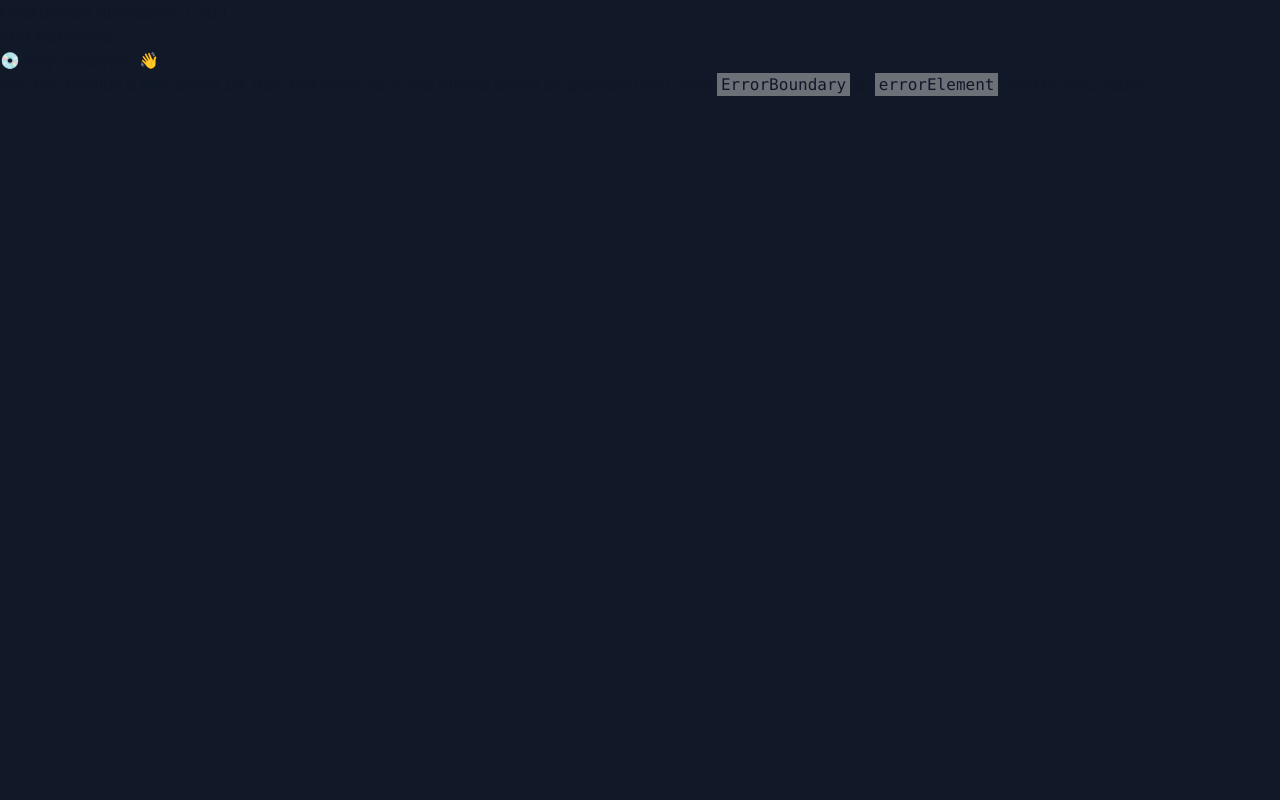
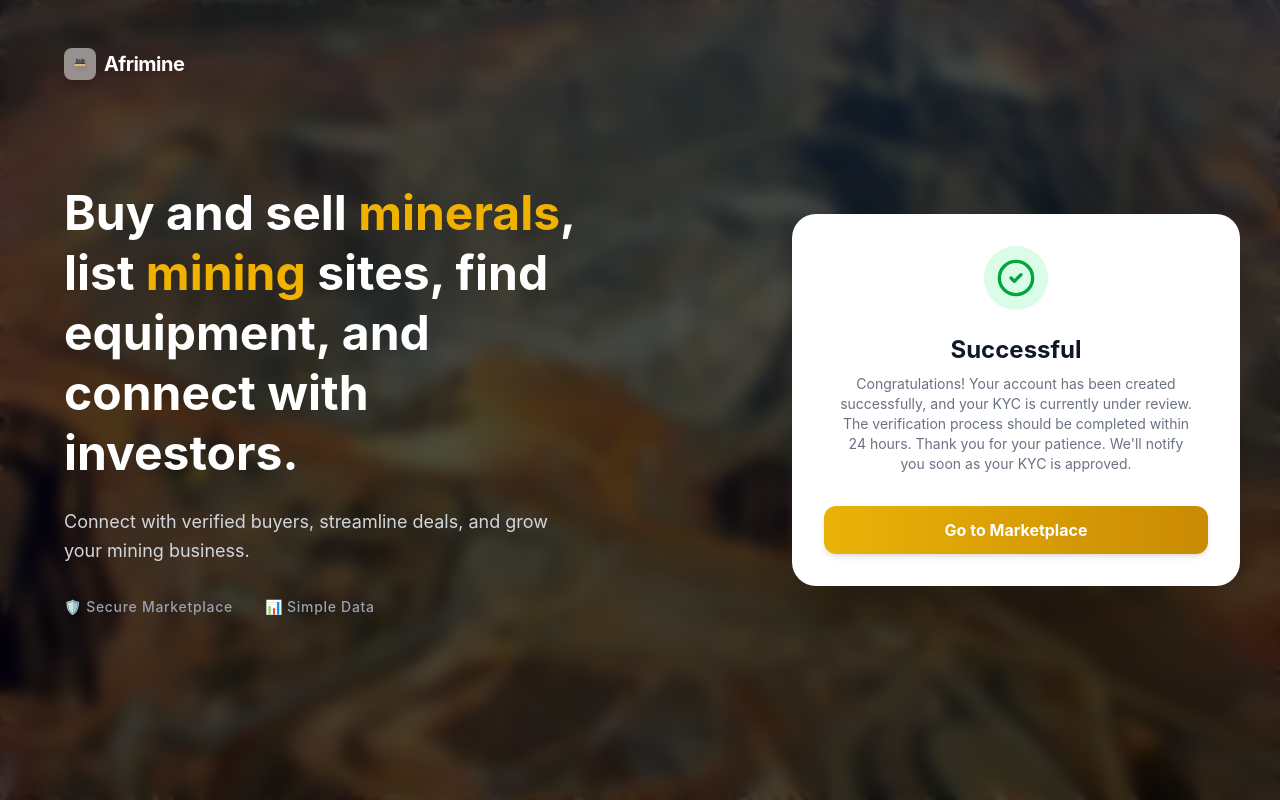
Before and after one commit to AfrimineHub/Afrimine-frontend, a React (Vite) app: page /auth/setup-successful in a window 1280 px wide. Before the commit this address had no page. Built offline with nearby package versions, Linux system fonts and the light colour scheme.

Commit message:
add account setup successful page

```diff
--- a/src/app/router.tsx
+++ b/src/app/router.tsx
@@ -5,6 +5,7 @@ import AccountRegistrationPage from '../features/auth/pages/AccountRegistrationP
 import KycPage from '../features/auth/pages/KycPage';
 import ProfileSetupPage from '../features/auth/pages/ProfileSetupPage';
 import AccountCreatedPage from '../features/auth/pages/AccountCreatedPage';
+import AccountSetupSuccessPage from '../features/auth/pages/AccountSetupSuccessPage';
 
 export const router = createBrowserRouter([
   {
@@ -28,6 +29,7 @@ export const router = createBrowserRouter([
         handle: { step: '3/3' },
       },
       { path: "created", element: <AccountCreatedPage /> },
+      { path: "setup-successful", element: <AccountSetupSuccessPage /> },
     ]
   },
 ]);
--- a/src/features/auth/components/AccountRegistrationForm.tsx
+++ b/src/features/auth/components/AccountRegistrationForm.tsx
@@ -11,7 +11,7 @@ export const AccountRegistrationForm = () => {
     e.preventDefault();
 
     // API call logic here
-    navigate('/auth/kyc');
+    navigate('/auth/created');
   }
   const userTypes = [
     { label: "Miner / Site Owner", value: "miner" },
--- a/src/features/auth/components/BusinessProfileForm.tsx
+++ b/src/features/auth/components/BusinessProfileForm.tsx
@@ -11,14 +11,21 @@ export const BusinessProfileForm = () => {
     e.preventDefault();
 
     // Api call here
-    navigate('/auth/created');
+    navigate('/auth/kyc');
   }
   return (
     <form className="space-y-4" onSubmit={handleSubmit}>
       <Select
         label="Business Type"
         placeholder="Enter your business name"
-        options={[{label: "Private Limited", value: "pvt"}]}
+        options={
+          [
+            {label: "Individual", value: "indivi"},
+            {label: "Company", value: "coy"},
+            {label: "Cooperative", value: "coorp"},
+            {label: "Government entity", value: "gov"},
+          ]
+        }
         onChange={() => {}}
       />
       <Input label="Country" placeholder="Enter your country" />
--- a/src/features/auth/components/KycForm.tsx
+++ b/src/features/auth/components/KycForm.tsx
@@ -6,20 +6,33 @@ import { UploadCloud, FileText } from 'lucide-react';
 export const KycForm = () => {
   const navigate = useNavigate();
 
-  const handleNext = () => navigate('/auth/profile-setup');
+  const handleNext = () => navigate('/auth/setup-successful');
   return (
     <div className="space-y-6">
       <Select
         label="Select document Type"
         placeholder="Select document to upload"
-        options={[{ label: "Government ID", value: "id" }, { label: "Mining License", value: "license" }]}
+        options={
+          [
+            { label: "Government ID", value: "id" },
+            { label: "Company registration certificate", value: "coy-reg" },
+            { label: "Mining License", value: "mining-license" },
+            { label: "Export License", value: "export-license" },
+            { label: "Mineral License", value: "mineral-license" },
+          ]
+        }
         onChange={() => {}}
       />
 
-      <div className="border-2 border-dashed border-gray-200 rounded-2xl p-8 flex flex-col items-center bg-gray-50">
+      <div
+        className="border-2 border-dashed border-gray-200 rounded-2xl p-8 flex flex-col items-center bg-gray-50">
         <UploadCloud className="text-gray-400 mb-2" size={32} />
         <p className="text-sm text-gray-500">Drag and drop your files here OR</p>
-        <button className="mt-2 text-xs font-bold text-yellow-600 bg-yellow-100 px-4 py-2 rounded-lg">Browse Files</button>
+        <button
+          className="mt-2 text-xs font-bold text-yellow-600 bg-yellow-100 px-4 py-2 rounded-lg"
+          >
+           Browse Files
+          </button>
       </div>
 
       <div className="space-y-3">
@@ -28,6 +41,13 @@ export const KycForm = () => {
           <div className="flex items-center gap-3">
             <FileText className="text-gray-400" size={20} />
             <span className="text-sm font-medium">Government ID.pdf</span>
+          </div>
+          <span className="text-xs text-yellow-600 font-bold">100% Uploaded</span>
+        </div>
+        <div className="flex items-center justify-between p-3 border rounded-xl">
+          <div className="flex items-center gap-3">
+            <FileText className="text-gray-400" size={20} />
+            <span className="text-sm font-medium">Mining licence.pdf</span>
           </div>
           <span className="text-xs text-yellow-600 font-bold">100% Uploaded</span>
         </div>
--- /dev/null
+++ b/src/features/auth/pages/AccountSetupSuccessPage.tsx
@@ -0,0 +1,20 @@
+import { CheckCircle2 } from 'lucide-react';
+import { Button } from '../components/buttons/Button';
+
+const AccountSetupSuccessPage = () => {
+  return (
+    <div className="flex flex-col items-center text-center">
+      <div className="w-16 h-16 bg-green-100 rounded-full flex items-center justify-center mb-6">
+        <CheckCircle2 className="text-green-600 w-10 h-10" />
+      </div>
+      <h2 className="text-2xl font-bold mb-2 text-gray-900">Successful</h2>
+      <p className="text-gray-500 text-sm mb-8 px-4">
+        Congratulations! Your account has been created successfully, and your KYC is currently under review.
+        The verification process should be completed within 24 hours. Thank you for your patience.
+        We'll notify you soon as your KYC is approved.
+      </p>
+      <Button>Go to Marketplace</Button>
+    </div>
+  );
+};
+export default AccountSetupSuccessPage;
```
